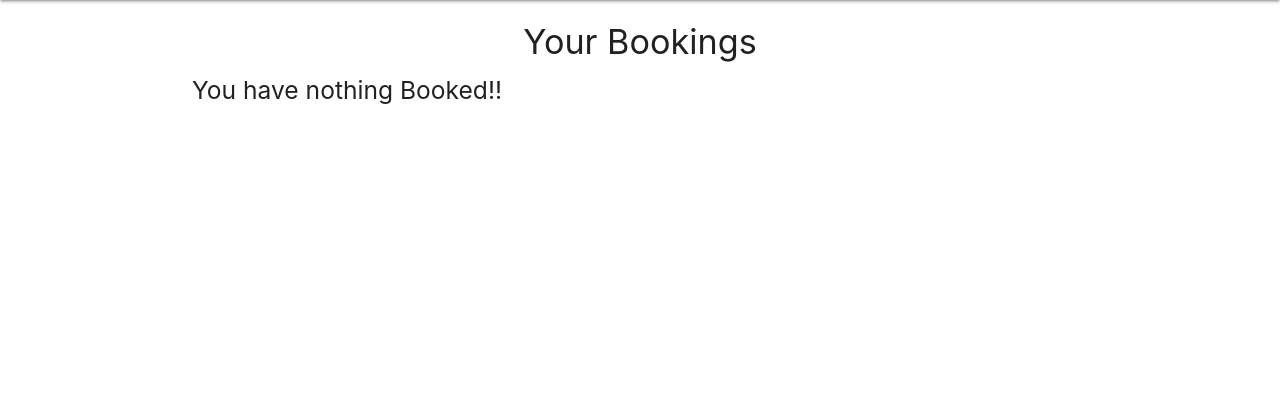
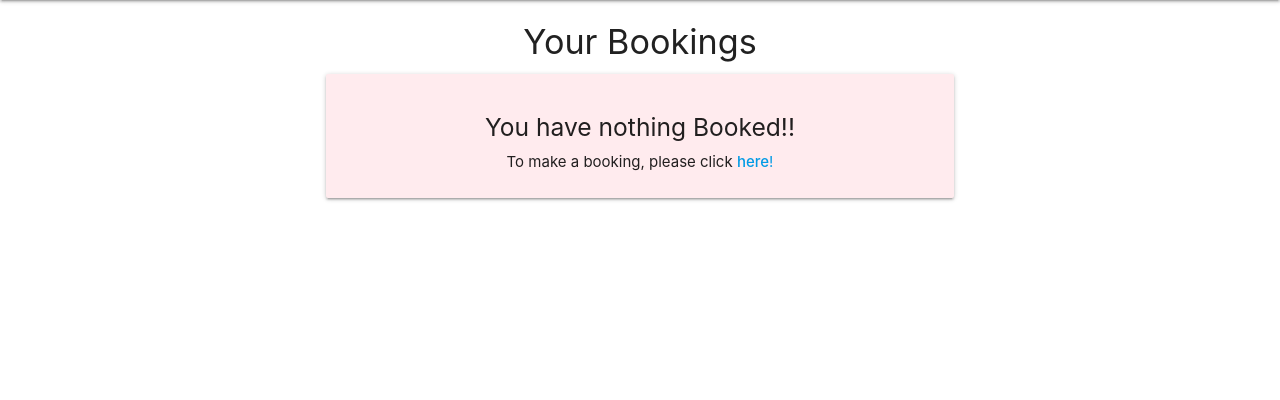
Before and after one commit to Neillcllghn/Tablefor2, a Django app: page /bookings/ in a window 1280 px wide. Shown: the part 64-464 px from the top of the page. Run offline with Django 3.2, Linux system fonts and the light colour scheme; the visitor is signed in with stand-in values (Sample User, id 1); data that the repository does not hold is empty; some libraries are stand-ins or nearby versions.

Commit message:
Adding message of nothing booked to the user

```diff
--- a/templates/bookings.html
+++ b/templates/bookings.html
@@ -54,7 +54,11 @@
 
     </div>
     {% empty %}
-    <h5>You have nothing Booked!!</h5>
+    <div class="container">
+      <div class="row card-panel red lighten-5"><h5 class="center-align">You have nothing Booked!!</h5>
+        <p class="center-align">To make a booking, please click <a href="{% url 'create_bookings' %}"><strong>here</strong>!</a> </p>
+      </div>
+    </div>
     {% endfor %}
 
 </div>
```
